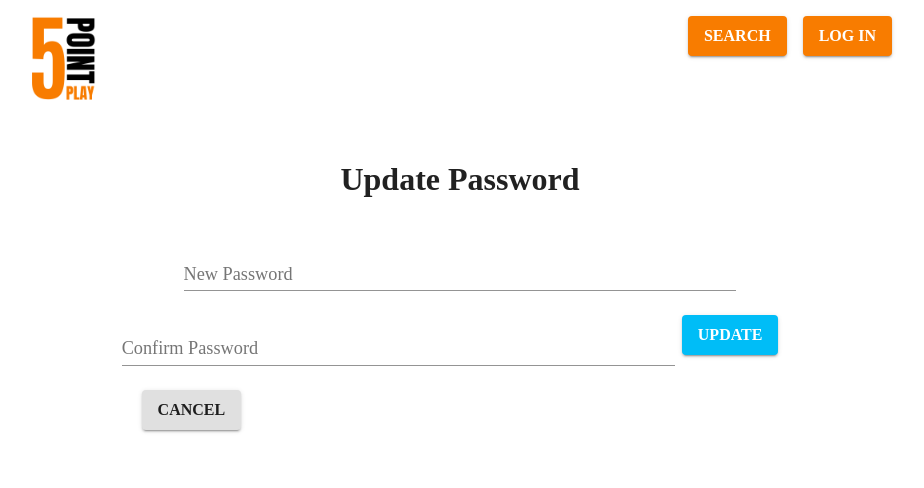
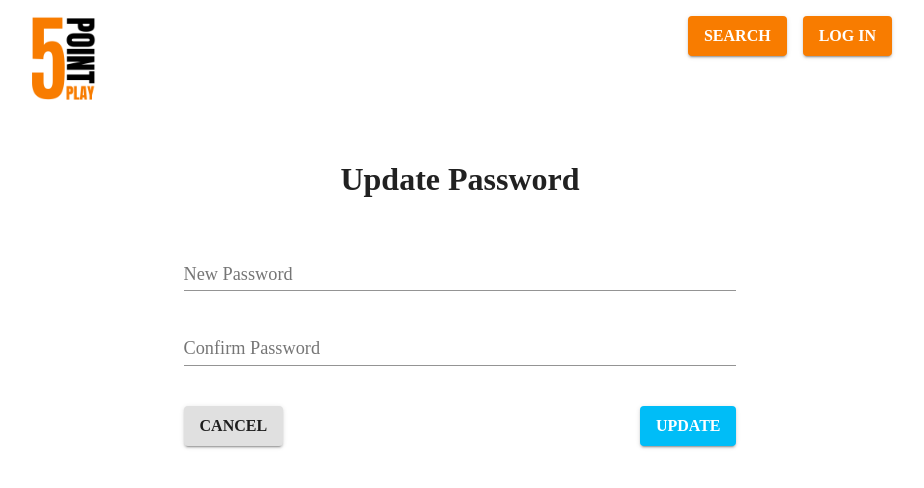
Before and after one commit to petewanca/fivepointplay, a React (Create React App) app in the folder client/: page /update-password in a window 1280 px wide. Shown: the top 488 px of the page, without its empty margins (180-1104 px from the left). Built offline with nearby package versions, Linux system fonts and the light colour scheme; a web font is replaced by a local one.

Commit message:
updates password and avatar pages; fixes password api

```diff
--- a/client/src/components/AvatarForm.js
+++ b/client/src/components/AvatarForm.js
@@ -1,34 +1,32 @@
-import React, { Component } from 'react';
-import { Redirect } from 'react-router';
+import React, {Component} from 'react';
+import {Redirect} from 'react-router';
 
 // Material-UI Components
 import TextField from '@material-ui/core/TextField';
 import Button from '@material-ui/core/Button';
-import Box from '@material-ui/core/Box';
 
 // React Components
 import PrimaryButton from "./PrimaryButton";
 
 // React APIs
 import axios from 'axios';
-// import API from "../utils/API";
 
 const styles = {
     secButton: {
         marginTop: "1rem",
-        marginRight: "1.7rem",
         float: "right"
     },
     defButton: {
         marginTop: "1rem",
-        marginLeft: "1.7rem",
         float: "left"
     },
     input: {
         width: "80%"
     },
-    buttonBox: {
-        height: "12vh"
+    buttonContainer: {
+        width: "80%",
+        overflow: "auto",
+        margin: "0 auto"
     }
 }
 
@@ -40,28 +38,28 @@ export default class AvatarForm extends Component {
     };
 
     handleInputChange = event => {
-		const { name, value } = event.target;
+        const {name, value} = event.target;
 
-		this.setState({
-			[name]: value
-		});
+        this.setState({[name]: value});
     };
 
-    handleSubmitForm = () => {
+    handleSubmitForm = event => {
+        event.preventDefault();
         var jwt = localStorage.getItem("jwt")
         var userData = JSON.parse(jwt);
         var userId = userData.data.id;
         var token = userData.data.token;
-        axios.put(`/api/users/avatar/${userId}`, {email: this.state.email}, {
+        axios.put(`/api/users/avatar/${userId}`, {
+            email: this.state.email
+        }, {
             headers: {
-                Authorization: `${token}`,
-            }}).then(res => {
-                this.setState({
-                    redirect: true
-                })
-            }).catch(err => {
-                console.log(err)
-            })
+                Authorization: `${token}`
+            }
+        }).then(res => {
+            this.setState({redirect: true})
+        }).catch(err => {
+            console.log(err)
+        })
     };
 
     render() {
@@ -71,7 +69,7 @@ export default class AvatarForm extends Component {
         }
 
         return (
-            <form noValidate autoComplete="off">
+            <form onSubmit={this.handleSubmitForm} noValidate autoComplete="off">
                 <TextField
                     id="email"
                     label="Gravatar Email"
@@ -79,12 +77,20 @@ export default class AvatarForm extends Component {
                     value={this.state.email}
                     onChange={this.handleInputChange}
                     margin="normal"
-                    style={styles.input}
-                />
-                <Box style={styles.buttonBox}>
-                    <Button variant="contained" color="secondary" style={styles.secButton} onClick={this.handleSubmitForm}>Update</Button>
-                    <PrimaryButton color={"default"} to="/profile" style={styles.defButton} message={"Cancel"} />
-                </Box>
+                    style={styles.input}/>
+                <div style={styles.buttonContainer}>
+                    <Button
+                        variant="contained"
+                        color="secondary"
+                        style={styles.secButton}
+                        type="submit"
+                        onClick={this.handleSubmitForm}>Update</Button>
+                    <PrimaryButton
+                        color={"default"}
+                        to="/profile"
+                        style={styles.defButton}
+                        message={"Cancel"}/>
+                </div>
             </form>
         )
     }
--- a/client/src/components/PasswordForm.js
+++ b/client/src/components/PasswordForm.js
@@ -1,32 +1,31 @@
-import React, { Component } from 'react';
-import { Redirect } from 'react-router';
+import React, {Component} from 'react';
+import {Redirect} from 'react-router';
 
-// import { Link } from 'react-router-dom';
-
-// Material-UI Components
+// import { Link } from 'react-router-dom'; Material-UI Components
 import TextField from '@material-ui/core/TextField';
 import Button from '@material-ui/core/Button';
 
 // React Components
 import PrimaryButton from "../components/PrimaryButton";
 
-// React APIs
-// import API from "../utils/API";
+// React APIs import API from "../utils/API";
 import axios from 'axios';
 
 const styles = {
     secButton: {
         marginTop: "1rem",
-        marginRight: "1.7rem",
         float: "right"
     },
     defButton: {
         marginTop: "1rem",
-        marginLeft: "1.7rem",
         float: "left"
     },
     input: {
         width: "80%"
+    },
+    buttonContainer: {
+        width: "80%",
+        margin: "1rem auto"
     }
 }
 
@@ -39,14 +38,13 @@ export default class PasswordForm extends Component {
     };
 
     handleInputChange = event => {
-		const { name, value } = event.target;
+        const {name, value} = event.target;
 
-		this.setState({
-			[name]: value
-		});
+        this.setState({[name]: value});
     };
 
-    handleSubmitForm = () => {
+    handleSubmitForm = event => {
+        event.preventDefault();
         var jwt = localStorage.getItem("jwt")
         var userData = JSON.parse(jwt);
         var userId = userData.data.id;
@@ -55,16 +53,17 @@ export default class PasswordForm extends Component {
             passwordNew: this.state.newPassword,
             passwordVerify: this.state.confirmNewPassword
         }
-        console.log(this.state.newPassword, this.state.passwordVerify)
-        axios.put(`/api/users/password/${userId}`, data, {
+        axios
+            .put(`/api/users/password/${userId}`, data, {
             headers: {
-                Authorization: `${token}`,
-            }}).then(res => {
-                this.setState({
-                    redirect: true
-                })
-            }).catch(err => {
-                console.log(err)
+                Authorization: `${token}`
+            }
+        })
+            .then(res => {
+                this.setState({redirect: true})
+            })
+            .catch(err => {
+                this.setState({newPassword: "", confirmNewPassword: ""})
             })
     };
 
@@ -75,7 +74,7 @@ export default class PasswordForm extends Component {
         }
 
         return (
-            <form noValidate autoComplete="off">
+            <form onSubmit={this.handleSubmitForm} noValidate autoComplete="off">
                 <TextField
                     id="newPassword"
                     label="New Password"
@@ -83,19 +82,28 @@ export default class PasswordForm extends Component {
                     name="newPassword"
                     onChange={this.handleInputChange}
                     margin="normal"
-                    style={styles.input}
-                    />
-                    <TextField
+                    style={styles.input}/>
+                <TextField
                     id="confirmNewPassword"
                     label="Confirm Password"
                     type="password"
                     name="confirmNewPassword"
                     onChange={this.handleInputChange}
                     margin="normal"
-                    style={styles.input}
-                    />
-                <Button variant="contained" color="secondary" style={styles.secButton} onClick={this.handleSubmitForm}>Update</Button>
-                <PrimaryButton color={"default"} style={styles.defButton} to={"/profile"} message={"Cancel"} />
+                    style={styles.input}/>
+                <div style={styles.buttonContainer}>
+                    <Button
+                        variant="contained"
+                        color="secondary"
+                        style={styles.secButton}
+                        onClick={this.handleSubmitForm}
+                        type="submit">Update</Button>
+                    <PrimaryButton
+                        color={"default"}
+                        style={styles.defButton}
+                        to={"/profile"}
+                        message={"Cancel"}/>
+                </div>
             </form>
         )
     }
--- a/client/src/pages/UpdateAvatar.js
+++ b/client/src/pages/UpdateAvatar.js
@@ -16,7 +16,7 @@ export default class UpdateAvatar extends Component {
             maxWidth: "50%"
         },
         link: {
-            margin: ".5rem 0 1rem 0",
+            margin: "1rem 0 1rem 0",
             display: "block"
         }
     }
```
Also changed, not shown: 1 other file (tests, documents, lock files or other folders).
